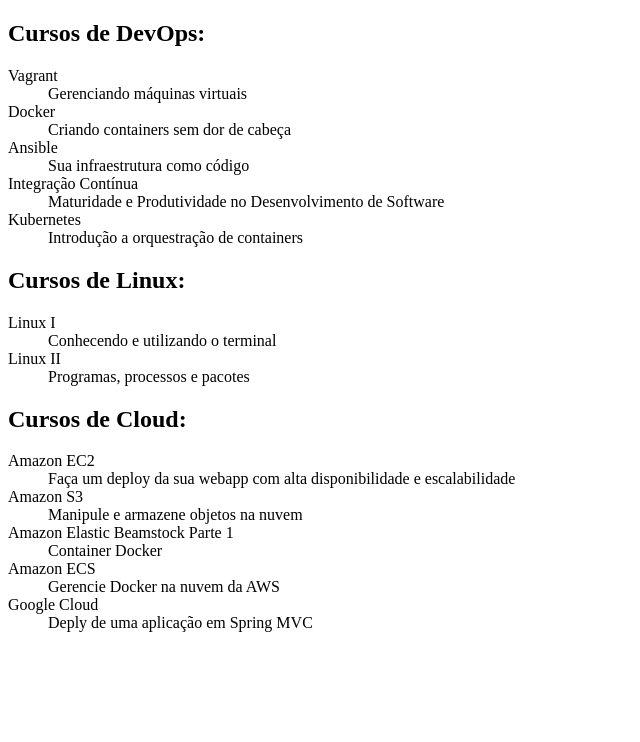
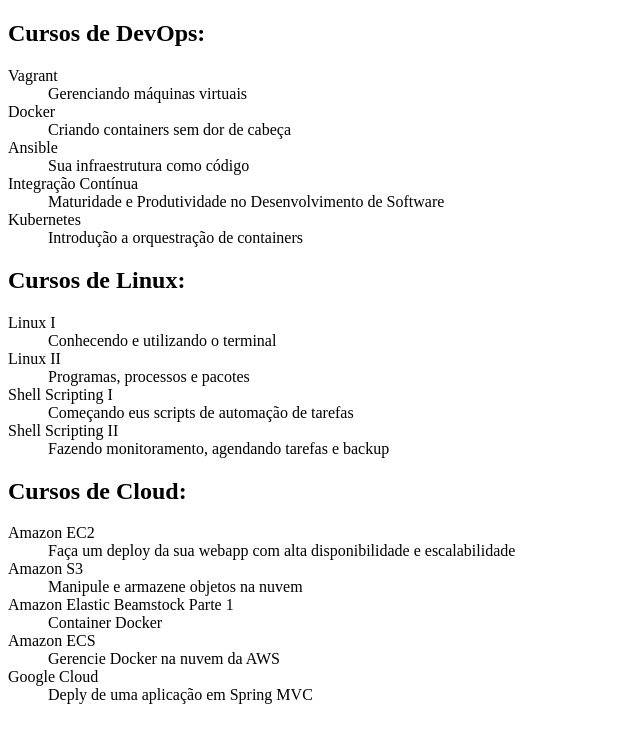
Before and after one commit to vessirimo/alura-git, a plain HTML site: page index.html in a window 1280 px wide. Shown: the whole page, without its empty margins (0-640 px from the left). Drawn offline with Linux system fonts and the light colour scheme.

Commit message:
Corrigindo falta de cursos de Shell Scripting.

```diff
--- a/index.html
+++ b/index.html
@@ -33,6 +33,13 @@
 
             <dt> Linux II </dt>
             <dd> Programas, processos e pacotes </dd>
+
+            <dt> Shell Scripting I </dt>
+            <dd> Começando eus scripts de automação de tarefas </dd>
+
+            <dt> Shell Scripting II </dt>
+            <dd> Fazendo monitoramento, agendando tarefas e backup </dd>
+
         </dl>
 
         <h2> Cursos de Cloud: </h2>
```
